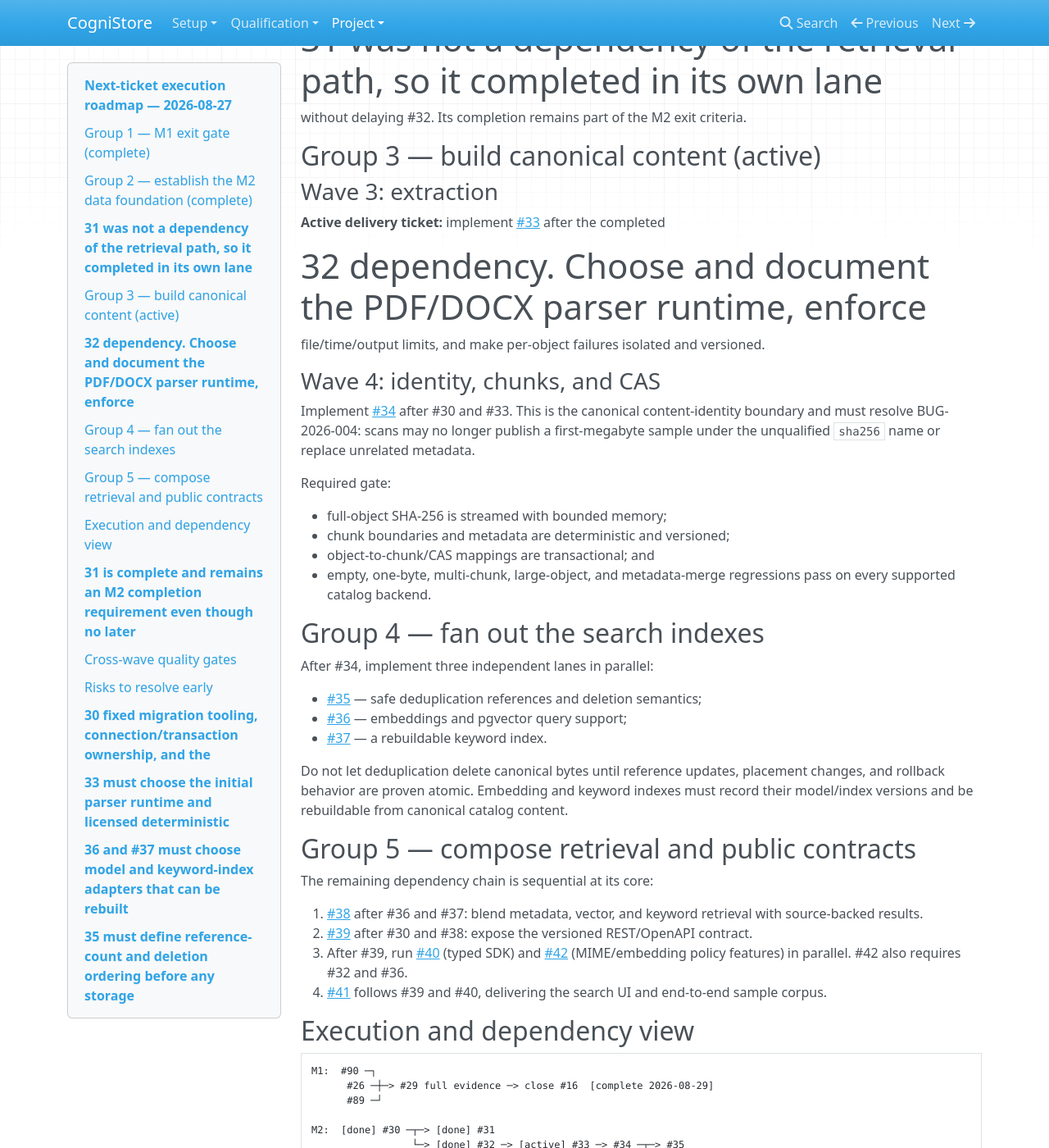
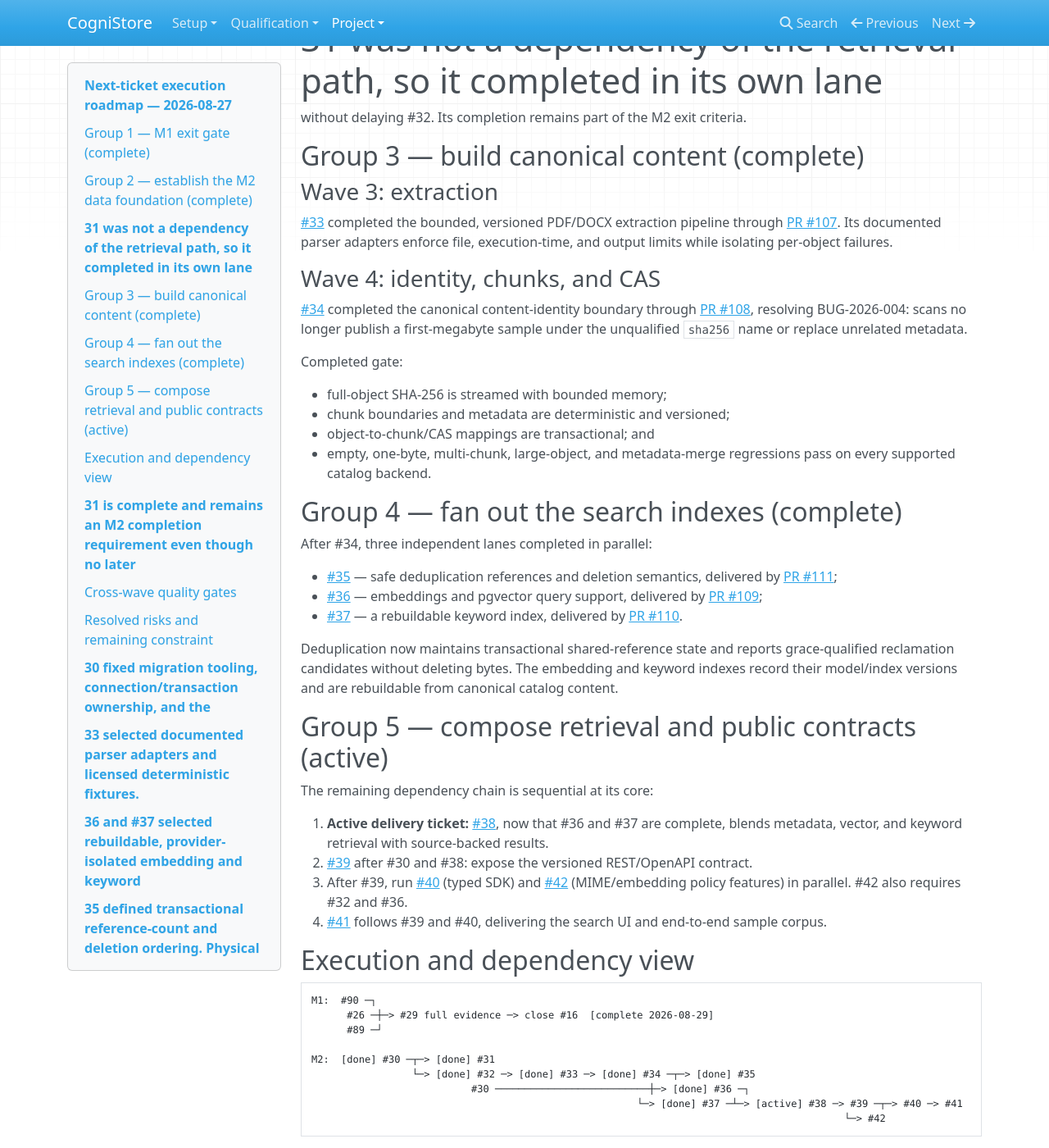
Before and after one commit to melliott18/CogniStore, an MkDocs documentation site: the page built from docs/next_ticket_roadmap_2026-08-27.md, in a window 1280 px wide and 1400 px high, scrolled down 1227 px. Shown: the whole window at 82% size. Built offline with MkDocs 1.6.1, drawn with Linux system fonts in a browser that asks for light colours; nearby versions of some CDN libraries; some of the changed text lies outside the part shown.

Commit message:
docs: sync M2 tracker through #37

````diff
--- a/docs/next_ticket_roadmap_2026-08-27.md
+++ b/docs/next_ticket_roadmap_2026-08-27.md
@@ -1,12 +1,14 @@
 # Next-ticket execution roadmap — 2026-08-27
 
-> **Progress update (2026-08-31):** Group 1 and Group 2 are complete. The M2
-> foundation landed through [PR #97](https://github.com/melliott18/CogniStore/pull/97)
-> (#30), [PR #98](https://github.com/melliott18/CogniStore/pull/98) (#31), and
-> [PR #99](https://github.com/melliott18/CogniStore/pull/99) (#32), with their
-> passing CI evidence recorded in the live issues. Group 3 is active, and
-> [#33](https://github.com/melliott18/CogniStore/issues/33) is the active
-> delivery ticket.
+> **Progress update (2026-09-01):** Groups 1 through 4 are complete. The M2
+> canonical-content and search-index foundation landed through
+> [PR #107](https://github.com/melliott18/CogniStore/pull/107) (#33),
+> [PR #108](https://github.com/melliott18/CogniStore/pull/108) (#34),
+> [PR #111](https://github.com/melliott18/CogniStore/pull/111) (#35),
+> [PR #109](https://github.com/melliott18/CogniStore/pull/109) (#36), and
+> [PR #110](https://github.com/melliott18/CogniStore/pull/110) (#37). Group 5
+> is active, and [#38](https://github.com/melliott18/CogniStore/issues/38) is
+> the active delivery ticket.
 
 This plan turns the verification findings and the M2 issue dependencies into
 an execution order. GitHub issue dependencies remain authoritative. Group 1
@@ -61,23 +63,25 @@ After #30, these two lanes completed in parallel:
 #31 was not a dependency of the retrieval path, so it completed in its own lane
 without delaying #32. Its completion remains part of the M2 exit criteria.
 
-## Group 3 — build canonical content (active)
+## Group 3 — build canonical content (complete)
 
 ### Wave 3: extraction
 
-**Active delivery ticket:** implement
-[#33](https://github.com/melliott18/CogniStore/issues/33) after the completed
-#32 dependency. Choose and document the PDF/DOCX parser runtime, enforce
-file/time/output limits, and make per-object failures isolated and versioned.
+[#33](https://github.com/melliott18/CogniStore/issues/33) completed the bounded,
+versioned PDF/DOCX extraction pipeline through
+[PR #107](https://github.com/melliott18/CogniStore/pull/107). Its documented
+parser adapters enforce file, execution-time, and output limits while isolating
+per-object failures.
 
 ### Wave 4: identity, chunks, and CAS
 
-Implement [#34](https://github.com/melliott18/CogniStore/issues/34) after #30
-and #33. This is the canonical content-identity boundary and must resolve
-BUG-2026-004: scans may no longer publish a first-megabyte sample under the
+[#34](https://github.com/melliott18/CogniStore/issues/34) completed the
+canonical content-identity boundary through
+[PR #108](https://github.com/melliott18/CogniStore/pull/108), resolving
+BUG-2026-004: scans no longer publish a first-megabyte sample under the
 unqualified `sha256` name or replace unrelated metadata.
 
-Required gate:
+Completed gate:
 
 - full-object SHA-256 is streamed with bounded memory;
 - chunk boundaries and metadata are deterministic and versioned;
@@ -85,28 +89,33 @@ Required gate:
 - empty, one-byte, multi-chunk, large-object, and metadata-merge regressions
   pass on every supported catalog backend.
 
-## Group 4 — fan out the search indexes
+## Group 4 — fan out the search indexes (complete)
 
-After #34, implement three independent lanes in parallel:
+After #34, three independent lanes completed in parallel:
 
 - [#35](https://github.com/melliott18/CogniStore/issues/35) — safe
-  deduplication references and deletion semantics;
+  deduplication references and deletion semantics, delivered by
+  [PR #111](https://github.com/melliott18/CogniStore/pull/111);
 - [#36](https://github.com/melliott18/CogniStore/issues/36) — embeddings and
-  pgvector query support;
+  pgvector query support, delivered by
+  [PR #109](https://github.com/melliott18/CogniStore/pull/109);
 - [#37](https://github.com/melliott18/CogniStore/issues/37) — a rebuildable
-  keyword index.
+  keyword index, delivered by
+  [PR #110](https://github.com/melliott18/CogniStore/pull/110).
 
-Do not let deduplication delete canonical bytes until reference updates,
-placement changes, and rollback behavior are proven atomic. Embedding and
-keyword indexes must record their model/index versions and be rebuildable from
+Deduplication now maintains transactional shared-reference state and reports
+grace-qualified reclamation candidates without deleting bytes. The embedding
+and keyword indexes record their model/index versions and are rebuildable from
 canonical catalog content.
 
-## Group 5 — compose retrieval and public contracts
+## Group 5 — compose retrieval and public contracts (active)
 
 The remaining dependency chain is sequential at its core:
 
-1. [#38](https://github.com/melliott18/CogniStore/issues/38) after #36 and #37:
-   blend metadata, vector, and keyword retrieval with source-backed results.
+1. **Active delivery ticket:**
+   [#38](https://github.com/melliott18/CogniStore/issues/38), now that #36 and
+   #37 are complete, blends metadata, vector, and keyword retrieval with
+   source-backed results.
 2. [#39](https://github.com/melliott18/CogniStore/issues/39) after #30 and #38:
    expose the versioned REST/OpenAPI contract.
 3. After #39, run
@@ -124,10 +133,10 @@ M1:  #90 ─┐
       #89 ─┘
 
 M2:  [done] #30 ─┬─> [done] #31
-                 └─> [done] #32 ─> [active] #33 ─> #34 ─┬─> #35
-                           #30 ──────────────────────────┼─> #36 ─┐
-                                                       └─> #37 ─┴─> #38 ─> #39 ─┬─> #40 ─> #41
-                                                                                └─> #42
+                 └─> [done] #32 ─> [done] #33 ─> [done] #34 ─┬─> [done] #35
+                           #30 ──────────────────────────┼─> [done] #36 ─┐
+                                                       └─> [done] #37 ─┴─> [active] #38 ─> #39 ─┬─> #40 ─> #41
+                                                                                          └─> #42
 ```
 
 The M1 arrows show the completed final closure order, not formal dependency
@@ -155,19 +164,17 @@ Every ticket should preserve these gates:
 - Security-sensitive details are redacted before logs, CLI output, audit
   persistence, reports, or API responses.
 
-## Risks to resolve early
+## Resolved risks and remaining constraint
 
 - #30 fixed migration tooling, connection/transaction ownership, and the
-  SQLite compatibility contract.
-  [#101](https://github.com/melliott18/CogniStore/issues/101) tracks additional
-  lifecycle and concurrency regression coverage without blocking the active
-  #33 extraction wave.
-- #33 must choose the initial parser runtime and licensed deterministic
-  fixtures before implementation fans out.
-- #36 and #37 must choose model and keyword-index adapters that can be rebuilt
-  and tested without coupling core domain code to one provider.
-- #35 must define reference-count and deletion ordering before any storage
-  reclamation is enabled.
+  SQLite compatibility contract; completed follow-up
+  [#101](https://github.com/melliott18/CogniStore/issues/101) made the remaining
+  lifecycle and concurrency guarantees required regressions.
+- #33 selected documented parser adapters and licensed deterministic fixtures.
+- #36 and #37 selected rebuildable, provider-isolated embedding and keyword
+  adapters with versioned index state.
+- #35 defined transactional reference-count and deletion ordering. Physical
+  reclamation remains disabled; the current interface only reports candidates.
 - [#91](https://github.com/melliott18/CogniStore/issues/91) tracks production
   hardening for POSIX containment under concurrent symlink swaps; M2 code must
   not expand the current trust assumption.
````
Also changed, not shown: docs/roadmap.md (+12 -8 lines), docs/tickets.md (+80 -50 lines).
